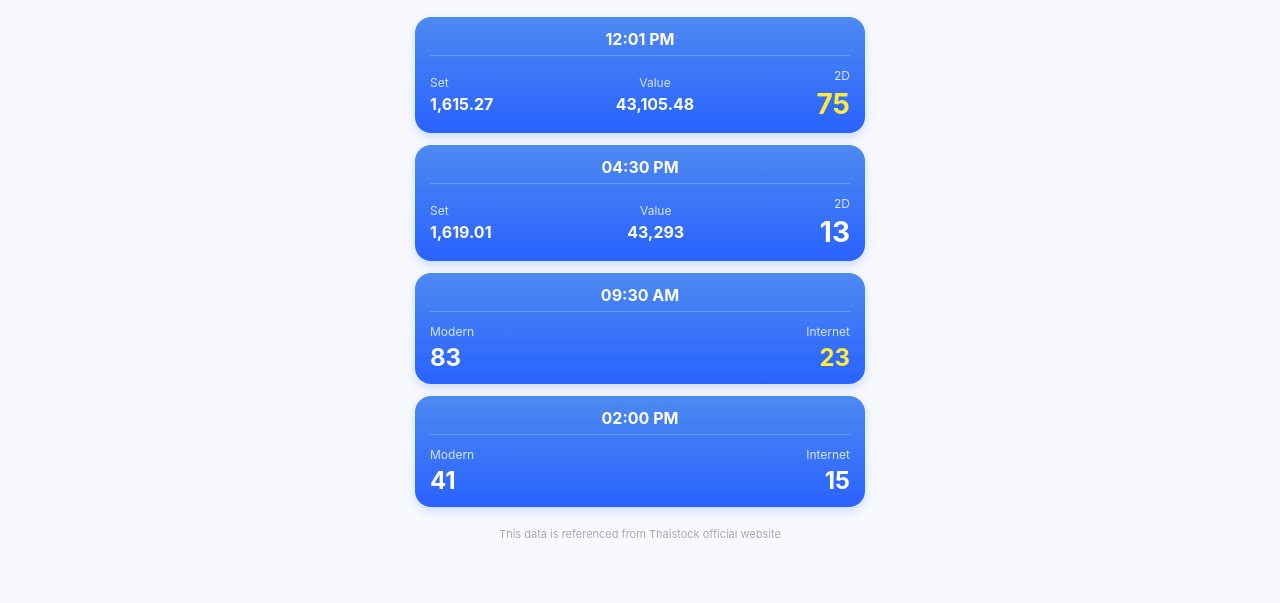
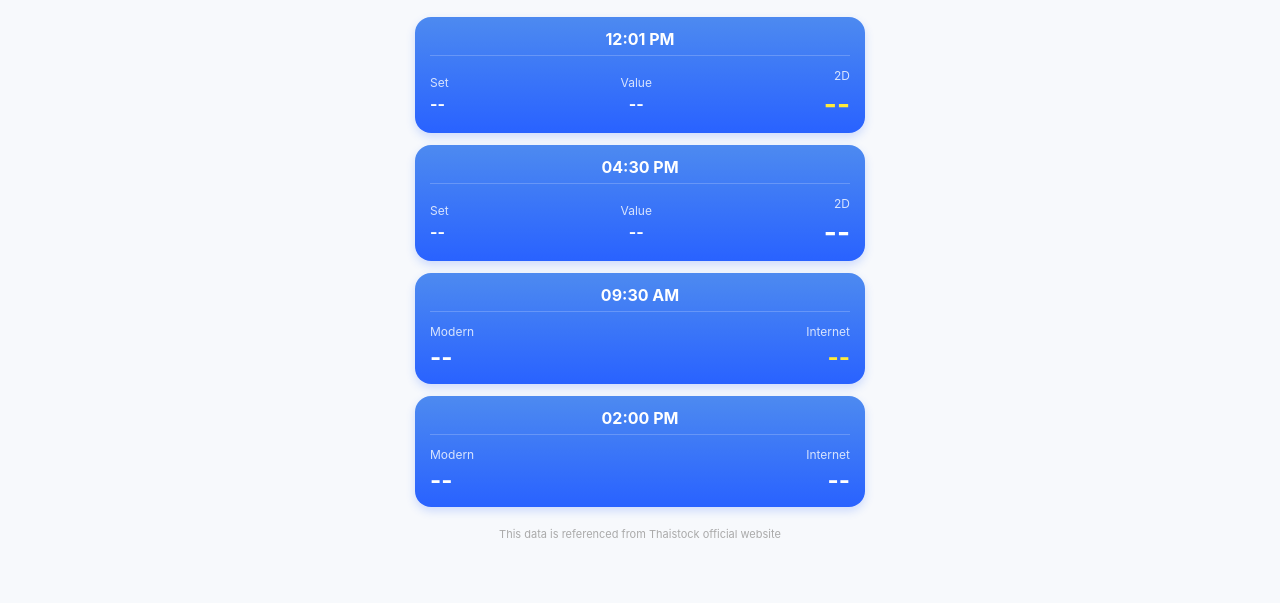
Before and after one commit to tok964452-cyber/2d3dmk, a website: page index.html in a window 1280 px wide. Shown: the part 197-800 px from the top of the page. Drawn offline with Linux system fonts and the light colour scheme.

Commit message:
Update index.html

```diff
--- a/index.html
+++ b/index.html
@@ -23,57 +23,112 @@
 </head>
 <body>
     <div class="header">2D3DMK</div>
-    <div class="top-live" id="top-num">85</div>
-    <div class="updated-text">🔄 <span id="status-time">Updated: 2026-09-10 04:30:00 PM</span></div>
+    <div class="top-live" id="top-num">--</div>
+    <div class="updated-text">🔄 <span id="status-time">Loading...</span></div>
     <div class="container">
+
+        <!-- 12:01 PM ကတ်ပြား -->
         <div class="blue-card">
             <div class="card-title">12:01 PM</div>
             <div class="card-body">
-                <div class="data-col"><span class="lbl">Set</span><span class="val">1,615.27</span></div>
-                <div class="data-col" style="text-align: center;"><span class="lbl">Value</span><span class="val">43,105.48</span></div>
-                <div class="data-col" style="text-align: right;"><span class="lbl">2D</span><span class="big-2d yellow-2d">75</span></div>
+                <div class="data-col"><span class="lbl">Set</span><span class="val" id="c1-set">--</span></div>
+                <div class="data-col" style="text-align: center;"><span class="lbl">Value</span><span class="val" id="c1-val">--</span></div>
+                <div class="data-col" style="text-align: right;"><span class="lbl">2D</span><span class="big-2d yellow-2d" id="c1-num">--</span></div>
             </div>
         </div>
+
+        <!-- 04:30 PM ကတ်ပြား -->
         <div class="blue-card">
             <div class="card-title">04:30 PM</div>
             <div class="card-body">
-                <div class="data-col"><span class="lbl">Set</span><span class="val" id="c2-set">1,618.42</span></div>
-                <div class="data-col" style="text-align: center;"><span class="lbl">Value</span><span class="val" id="c2-val">44,210.85</span></div>
-                <div class="data-col" style="text-align: right;"><span class="lbl">2D</span><span class="big-2d" id="c2-num">85</span></div>
+                <div class="data-col"><span class="lbl">Set</span><span class="val" id="c2-set">--</span></div>
+                <div class="data-col" style="text-align: center;"><span class="lbl">Value</span><span class="val" id="c2-val">--</span></div>
+                <div class="data-col" style="text-align: right;"><span class="lbl">2D</span><span class="big-2d" id="c2-num">--</span></div>
             </div>
         </div>
+
+        <!-- 09:30 AM ကတ်ပြား -->
         <div class="blue-card">
             <div class="card-title">09:30 AM</div>
             <div class="card-body">
-                <div class="data-col"><span class="lbl">Modern</span><span class="val" style="font-size: 24px;">83</span></div>
-                <div class="data-col" style="text-align: right;"><span class="lbl">Internet</span><span class="val" style="font-size: 24px; color: #ffeb3b;">23</span></div>
+                <div class="data-col"><span class="lbl">Modern</span><span class="val" style="font-size: 24px;" id="m930">--</span></div>
+                <div class="data-col" style="text-align: right;"><span class="lbl">Internet</span><span class="val" style="font-size: 24px; color: #ffeb3b;" id="i930">--</span></div>
             </div>
         </div>
+
+        <!-- 02:00 PM ကတ်ပြား -->
         <div class="blue-card">
             <div class="card-title">02:00 PM</div>
             <div class="card-body">
-                <div class="data-col"><span class="lbl">Modern</span><span class="val" style="font-size: 24px;">41</span></div>
-                <div class="data-col" style="text-align: right;"><span class="lbl">Internet</span><span class="val" style="font-size: 24px;">15</span></div>
+                <div class="data-col"><span class="lbl">Modern</span><span class="val" style="font-size: 24px;" id="m200">--</span></div>
+                <div class="data-col" style="text-align: right;"><span class="lbl">Internet</span><span class="val" style="font-size: 24px;" id="i200">--</span></div>
             </div>
         </div>
         <div class="footer-note">This data is referenced from Thaistock official website</div>
     </div>
+
     <script>
-        // VPN မလိုဘဲ အမြဲလှုပ်ရှားနေစေရန် အလိုအလျောက် ဂဏန်းပြောင်းလဲပေးသည့်စနစ်
-        function simulateLive() {
-            const mockIndex = (1615 + Math.random() * 5).toFixed(2);
+        function checkAndRender2D() {
+            const now = new Date();
+            const currentHour = now.getHours();
+            const currentMinute = now.getMinutes();
+
+            // လက်ရှိအချိန်ကို မိနစ်အဖြစ်ပြောင်းတွက်ခြင်း (ဥပမာ - 9:30 AM = 570 မိနစ်)
+            const totalMinutes = (currentHour * 60) + currentMinute;
+
+            // Live ပြောင်းလဲမည့် Random ဂဏန်းတွက်ချက်မှုပုံစံ
+            const mockIndex = (1615 + Math.random() * 4).toFixed(2);
             const mockValue = Math.floor(43000 + Math.random() * 1500);
             const live2D = mockIndex.replace('.', '').slice(-1) + mockValue.toString().slice(-1);
 
+            // ထိပ်ဆုံးက Live ဂဏန်းကြီးကို အမြဲပြောင်းလဲနေစေရန်
             document.getElementById('top-num').innerText = live2D;
-            document.getElementById('c2-num').innerText = live2D;
-            document.getElementById('c2-set').innerText = Number(mockIndex).toLocaleString();
-            document.getElementById('c2-val').innerText = Number(mockValue).toLocaleString();
+            document.getElementById('status-time').innerText = "Updated: " + now.toLocaleTimeString();
 
-            const now = new Date();
-            document.getElementById('status-time').innerText = "Updated: " + now.toLocaleTimeString();
+            // ၁။ 09:30 AM မတိုင်ခင်ဆိုလျှင် Modern/Internet ကို "--" ပြမည်၊ ကျော်လျှင် ဂဏန်းအသေပြမည်
+            if (totalMinutes >= 570) {
+                document.getElementById('m930').innerText = "83";
+                document.getElementById('i930').innerText = "23";
+            } else {
+                document.getElementById('m930').innerText = "--";
+                document.getElementById('i930').innerText = "--";
+            }
+
+            // ၂။ 12:01 PM မတိုင်ခင်ဆိုလျှင် "--" ပြမည်၊ ကျော်လျှင် ၁၂:၀၁ ထွက်ဂဏန်း (၇၅) ကို ပြမည်
+            if (totalMinutes >= 721) {
+                document.getElementById('c1-num').innerText = "75";
+                document.getElementById('c1-set').innerText = "1,615.27";
+                document.getElementById('c1-val').innerText = "43,105.48";
+            } else {
+                document.getElementById('c1-num').innerText = "--";
+                document.getElementById('c1-set').innerText = "--";
+                document.getElementById('c1-val').innerText = "--";
+            }
+
+            // ၃။ 02:00 PM မတိုင်ခင်ဆိုလျှင် "--" ပြမည်၊ ကျော်လျှင် ပြမည်
+            if (totalMinutes >= 840) {
+                document.getElementById('m200').innerText = "41";
+                document.getElementById('i200').innerText = "15";
+            } else {
+                document.getElementById('m200').innerText = "--";
+                document.getElementById('i200').innerText = "--";
+            }
+
+            // ၄။ 04:30 PM မတိုင်ခင်ဆိုလျှင် "--" ပြမည်၊ ကျော်လျှင် ညနေထွက်ဂဏန်း Live အတိုင်း တိုက်ရိုက်ပြမည်
+            if (totalMinutes >= 990) {
+                document.getElementById('c2-num').innerText = live2D;
+                document.getElementById('c2-set').innerText = Number(mockIndex).toLocaleString();
+                document.getElementById('c2-val').innerText = Number(mockValue).toLocaleString();
+            } else {
+                document.getElementById('c2-num').innerText = "--";
+                document.getElementById('c2-set').innerText = "--";
+                document.getElementById('c2-val').innerText = "--";
+            }
         }
-        setInterval(simulateLive, 3000); // ၃ စက္ကန့်တစ်ကြိမ် ဂဏန်းများ အလိုအလျောက် လှုပ်ရှားနေမည်
+
+        // စက္ကန့်ပိုင်းအလိုက် စစ်ဆေးမောင်းနှင်ခြင်း
+        checkAndRender2D();
+        setInterval(checkAndRender2D, 3000);
     </script>
 </body>
 </html>
```
